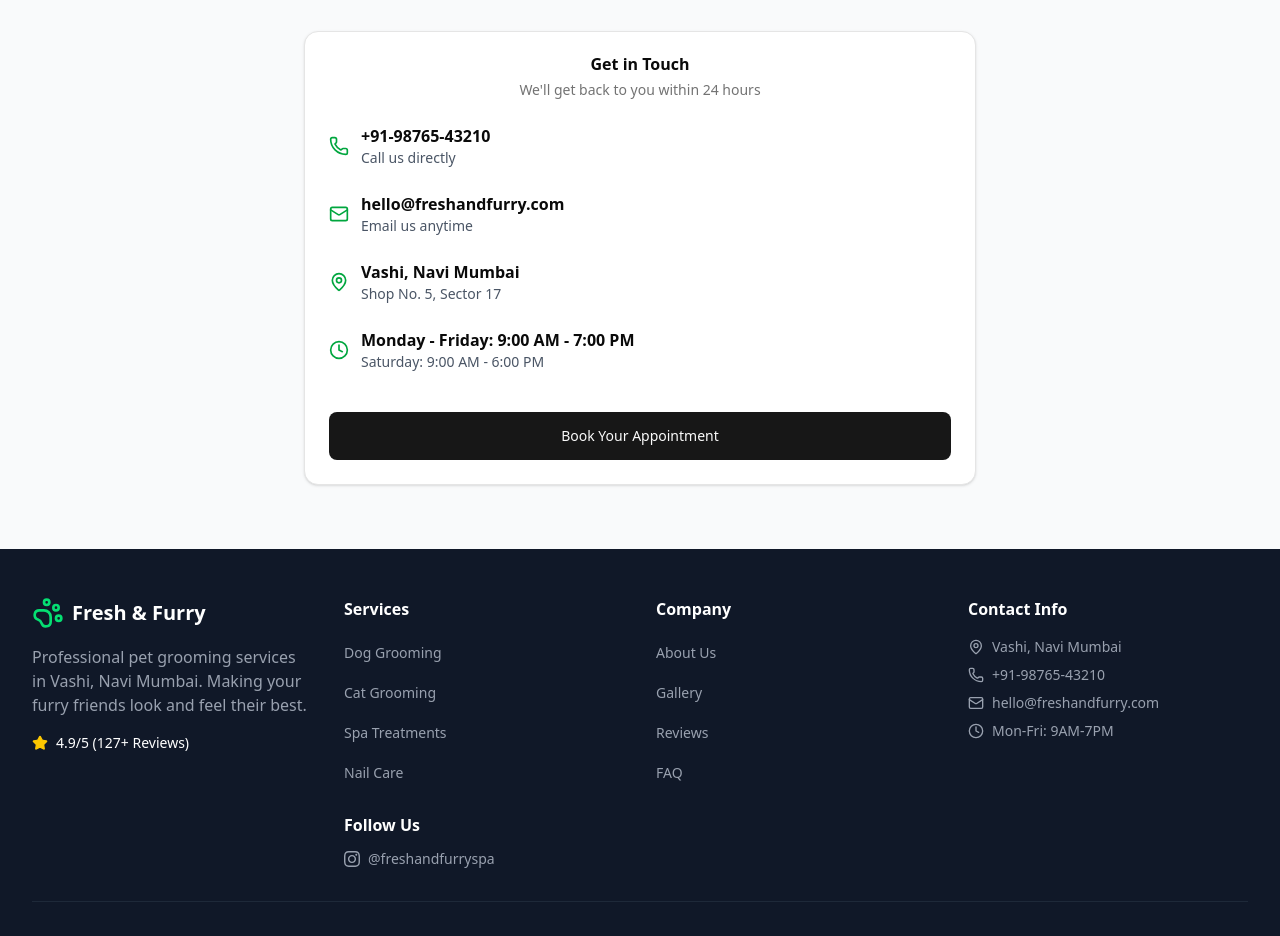
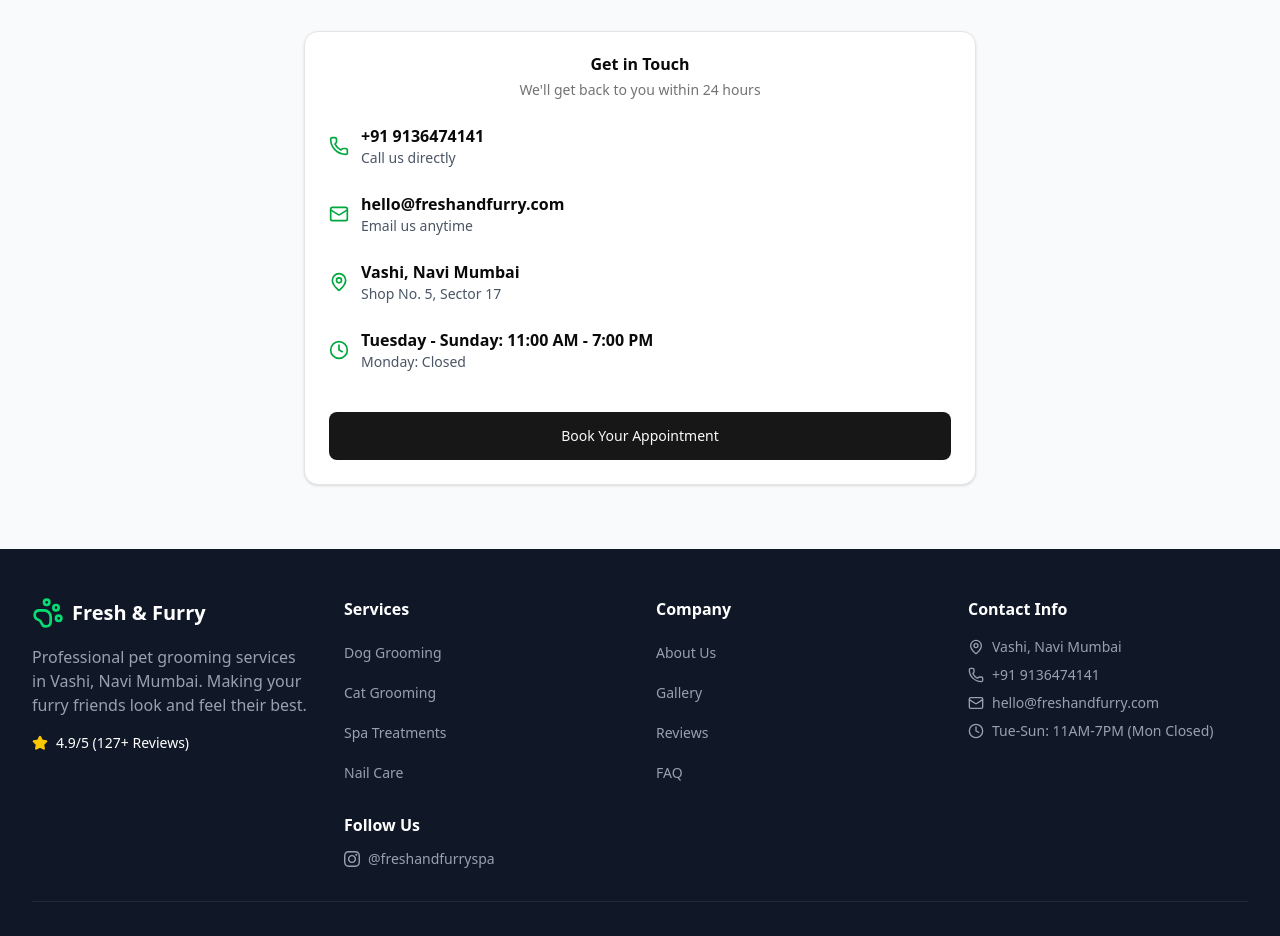
Before and after one commit to HarshPatel1302/fresh-furry-grooming, a Next.js app: page / in a window 1280 px wide. Shown: the part 1640-2576 px from the top of the page. Built offline with nearby package versions, Linux system fonts and the light colour scheme.

Commit message:
Fix hardcoded contact info and hours in main page - update to Vaibhavi's details

```diff
--- a/src/app/page.tsx
+++ b/src/app/page.tsx
@@ -341,7 +341,7 @@ export default function Home() {
                 <div className="flex items-center gap-3">
                   <Phone className="h-5 w-5 text-green-600" />
                   <div>
-                    <p className="font-semibold">+91-98765-43210</p>
+                    <p className="font-semibold">+91 9136474141</p>
                     <p className="text-sm text-gray-600">Call us directly</p>
                   </div>
                 </div>
@@ -365,8 +365,8 @@ export default function Home() {
                 <div className="flex items-center gap-3">
                   <Clock className="h-5 w-5 text-green-600" />
                   <div>
-                    <p className="font-semibold">Monday - Friday: 9:00 AM - 7:00 PM</p>
-                    <p className="text-sm text-gray-600">Saturday: 9:00 AM - 6:00 PM</p>
+                    <p className="font-semibold">Tuesday - Sunday: 11:00 AM - 7:00 PM</p>
+                    <p className="text-sm text-gray-600">Monday: Closed</p>
                   </div>
                 </div>
 
@@ -446,7 +446,7 @@ export default function Home() {
                 </li>
                 <li className="flex items-center gap-2">
                   <Phone className="h-4 w-4" />
-                  +91-98765-43210
+                  +91 9136474141
                 </li>
                 <li className="flex items-center gap-2">
                   <Mail className="h-4 w-4" />
@@ -454,7 +454,7 @@ export default function Home() {
                 </li>
                 <li className="flex items-center gap-2">
                   <Clock className="h-4 w-4" />
-                  Mon-Fri: 9AM-7PM
+                  Tue-Sun: 11AM-7PM (Mon Closed)
                 </li>
               </ul>
             </div>
```
